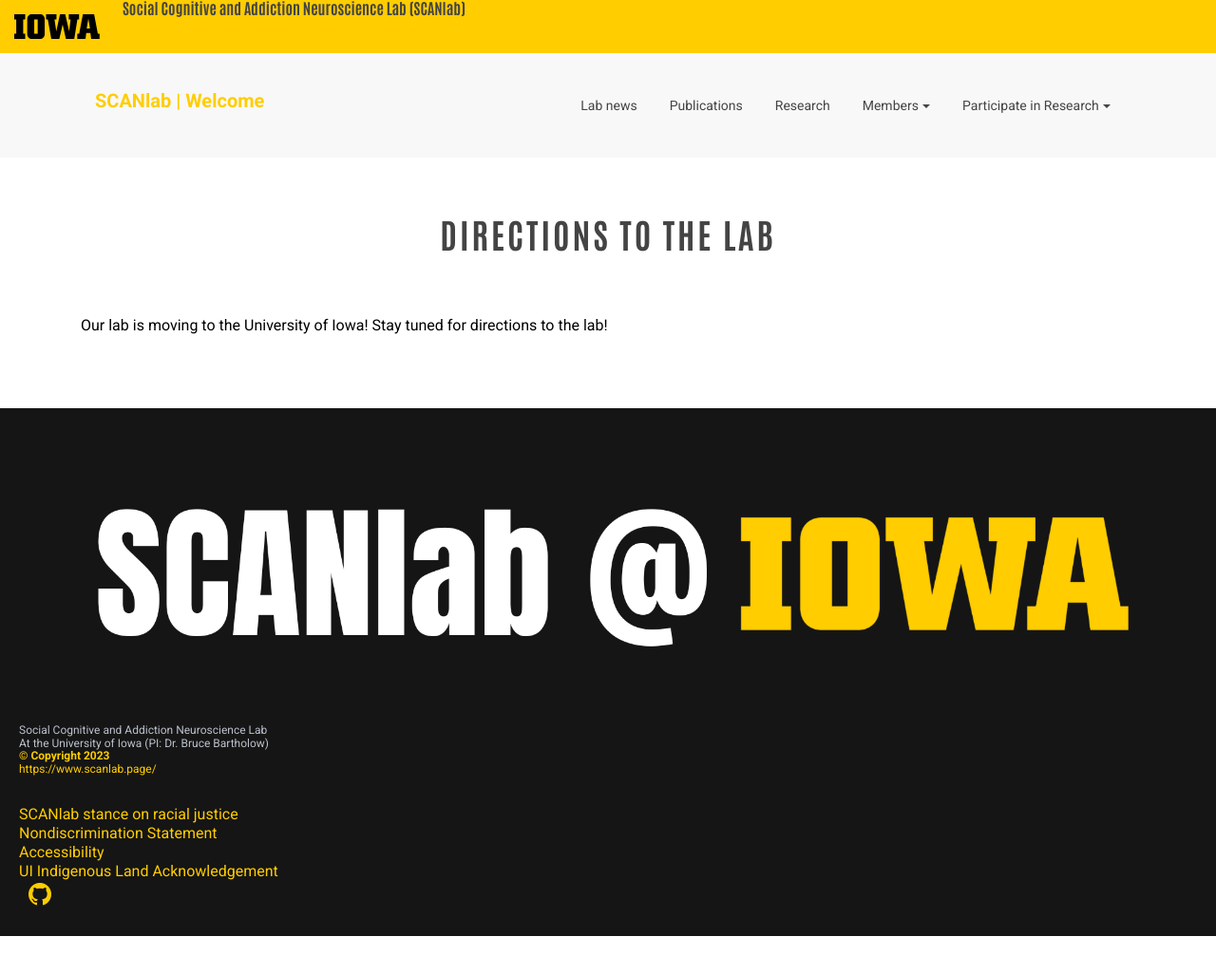
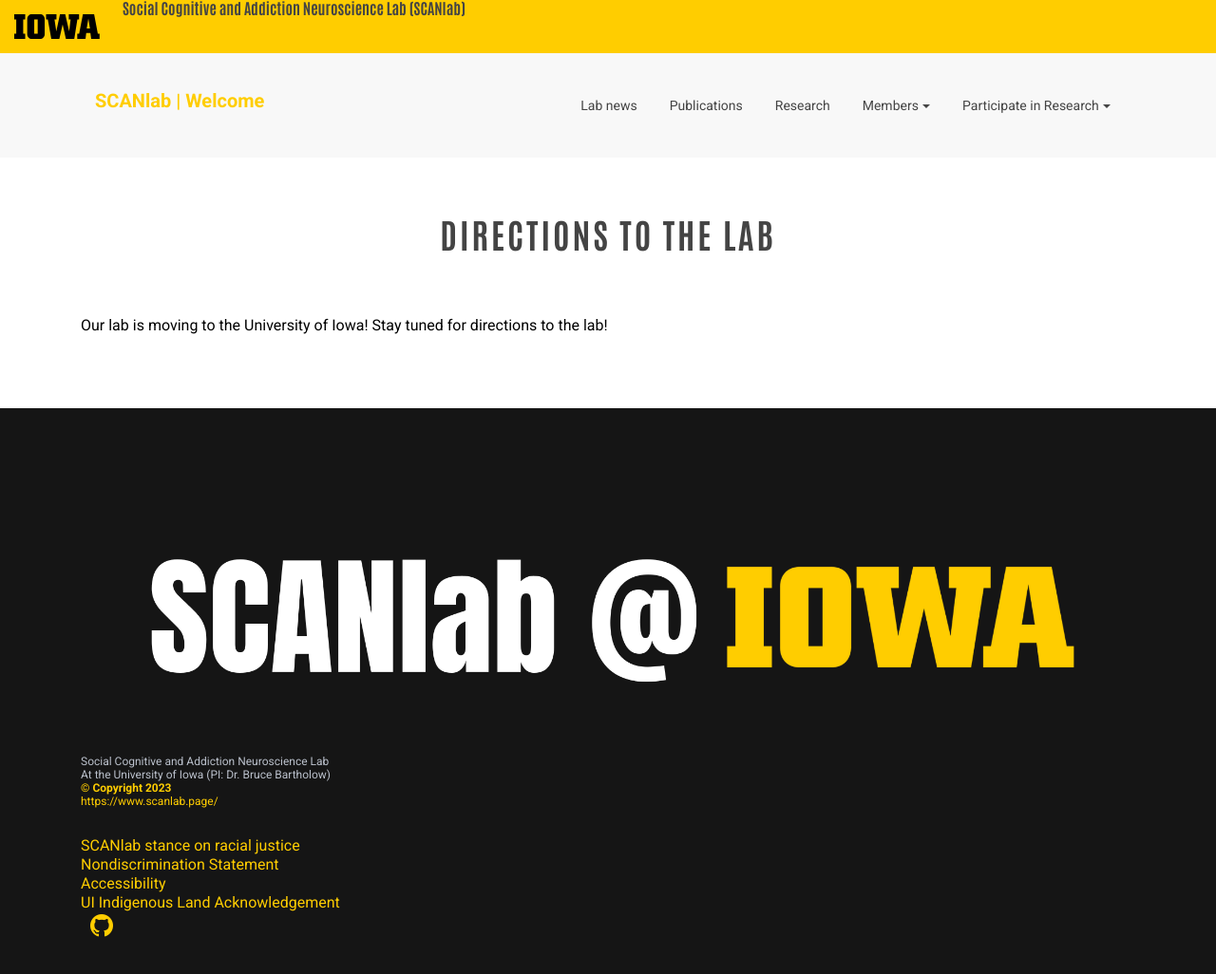
Before and after one commit to bartholow-scanlab/bartholow-scanlab.github.io, a Jekyll site: the page built from directions.html, in a window 1280 px wide. Shown: the top 1026 px of the page at 95% size. Built offline with Jekyll 4.4.1, drawn with Linux system fonts in a browser that asks for light colours.

Commit message:
Update footer.html

```diff
--- a/_includes/themes/bootstrap/footer.html
+++ b/_includes/themes/bootstrap/footer.html
@@ -1,11 +1,10 @@
       <!-- Footer -->
 
 
-     <footer class="footer">
-    <div class="footer__container footer__container--flex">
-        <div class="footer__links footer__links--contact">
+           <footer class="default-footer text-left">
+    <div class="container">
 
-          <img class="mb-40 footer-logo" src="{{ BASE_PATH }}/assets/images/SCANlab@IOWA.png" alt="">
+          <img class="mb-40 footer-logo" src="{{ BASE_PATH }}/assets/images/SCANlab@IOWA.png" alt="" width="50">
 
           <span class="copy-right dis-blk">Social Cognitive and Addiction Neuroscience Lab <br> At the University of Iowa (PI: Dr. Bruce Bartholow) <br> <a target="_blank" href="https://github.com/bartholow-scanlab"><b>© Copyright {{ site.time | date: '%Y' }}</b></a> <br> <a target="_blank" href="https://www.scanlab.page/">https://www.scanlab.page/</a></span>
 
@@ -33,5 +32,4 @@
 
           </span>
         </div>
-        </div>
       </footer>
```
